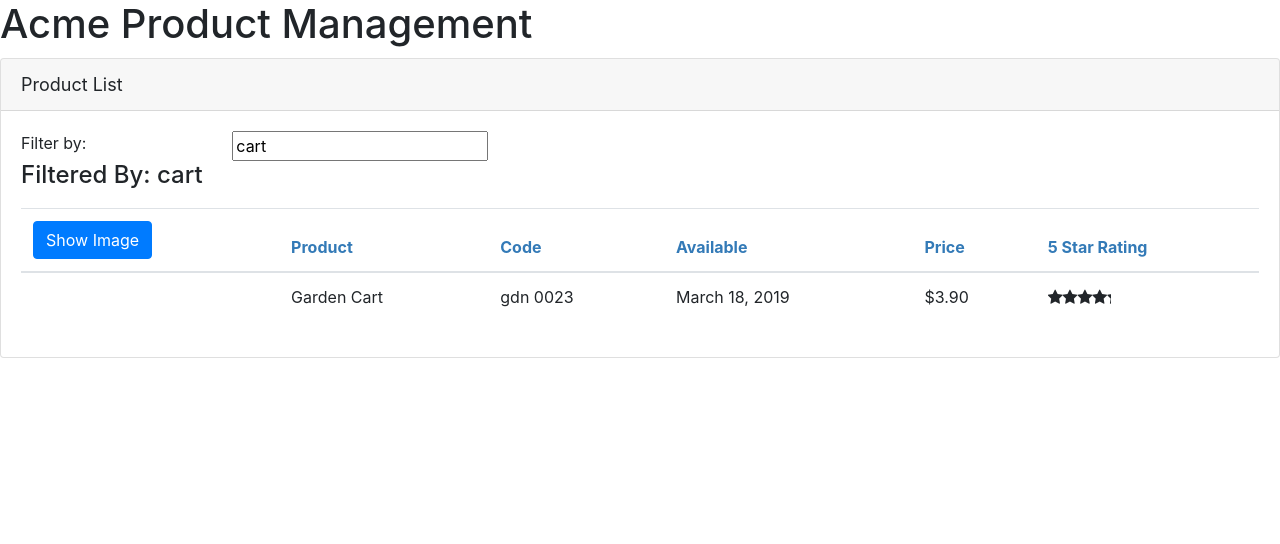
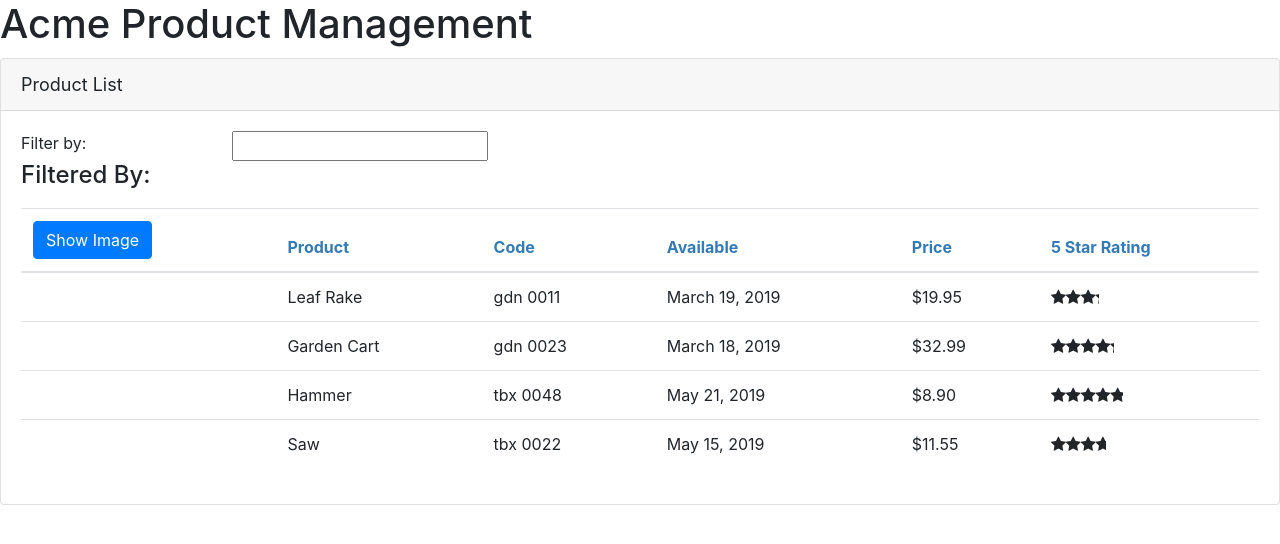
Before and after one commit to oussama-benmahmoud/angular-playground, an Angular app in the folder getting-started/: page / in a window 1280 px wide. Shown: the top 544 px of the page. Built offline with nearby package versions, Linux system fonts and the light colour scheme.

Commit message:
[TRAIN-9] added a product service

```diff
--- a/getting-started/src/app/app.module.ts
+++ b/getting-started/src/app/app.module.ts
@@ -6,6 +6,7 @@
 import {FormsModule} from '@angular/forms';
 import {ConvertToSpacesPipe} from './shared/convert-to-spaces.pipe';
 import {StarComponent} from './shared/star.component';
+import {ProductService} from './product/product.service';
 
 @NgModule({
   declarations: [
--- a/getting-started/src/app/product/product-list.component.ts
+++ b/getting-started/src/app/product/product-list.component.ts
@@ -1,5 +1,6 @@
 import {Component, OnInit} from '@angular/core';
 import {IProduct} from './product';
+import {ProductService} from './product.service';
 
 @Component({
   selector: 'pm-products',
@@ -24,32 +25,9 @@
 
   filterdProducts: IProduct[];
 
-  products: IProduct[] = [
-    {
-      productId: 1,
-      productName: 'Leaf Rake',
-      productCode: 'GDN-0011',
-      releaseDate: 'March 19, 2019',
-      description: 'Leaf rake with 48-inch wooden handle.',
-      price: 19.95,
-      starRating: 3.2,
-      imageUrl: 'assets/images/leaf_rake.png'
-    },
-    {
-      productId: 2,
-      productName: 'Garden Cart',
-      productCode: 'GDN-0023',
-      releaseDate: 'March 18, 2019',
-      description: '15 gallon capacity rolling garden cart',
-      price: 3.9,
-      starRating: 4.2,
-      imageUrl: 'assets/images/garden_cart.png'
-    }
-  ];
+  products: IProduct[] = [];
 
-  constructor() {
-    this.filterdProducts = this.products;
-    this.listFilter = 'cart';
+  constructor(private productService: ProductService) {
   }
 
   performFilter(filterBy: string): IProduct[] {
@@ -63,6 +41,9 @@
 
   ngOnInit(): void {
     console.log('In OnInit');
+    this.products = this.productService.getProducts();
+    this.filterdProducts = this.products;
+
   }
 
   onRatingClicked(message: string): void {
--- /dev/null
+++ b/getting-started/src/app/product/product.service.ts
@@ -0,0 +1,53 @@
+import {Injectable} from '@angular/core';
+import {IProduct} from './product';
+
+@Injectable({
+  providedIn: 'root'
+})
+export class ProductService {
+
+  getProducts(): IProduct[] {
+    return [
+      {
+        productId: 1,
+        productName: 'Leaf Rake',
+        productCode: 'GDN-0011',
+        releaseDate: 'March 19, 2019',
+        description: 'Leaf rake with 48-inch wooden handle.',
+        price: 19.95,
+        starRating: 3.2,
+        imageUrl: 'assets/images/leaf_rake.png'
+      },
+      {
+        productId: 2,
+        productName: 'Garden Cart',
+        productCode: 'GDN-0023',
+        releaseDate: 'March 18, 2019',
+        description: '15 gallon capacity rolling garden cart',
+        price: 32.99,
+        starRating: 4.2,
+        imageUrl: 'assets/images/garden_cart.png'
+      },
+      {
+        productId: 5,
+        productName: 'Hammer',
+        productCode: 'TBX-0048',
+        releaseDate: 'May 21, 2019',
+        description: 'Curved claw steel hammer',
+        price: 8.9,
+        starRating: 4.8,
+        imageUrl: 'assets/images/hammer.png'
+      },
+      {
+        productId: 8,
+        productName: 'Saw',
+        productCode: 'TBX-0022',
+        releaseDate: 'May 15, 2019',
+        description: '15-inch steel blade hand saw',
+        price: 11.55,
+        starRating: 3.7,
+        imageUrl: 'assets/images/saw.png'
+      }
+    ];
+  }
+}
```
